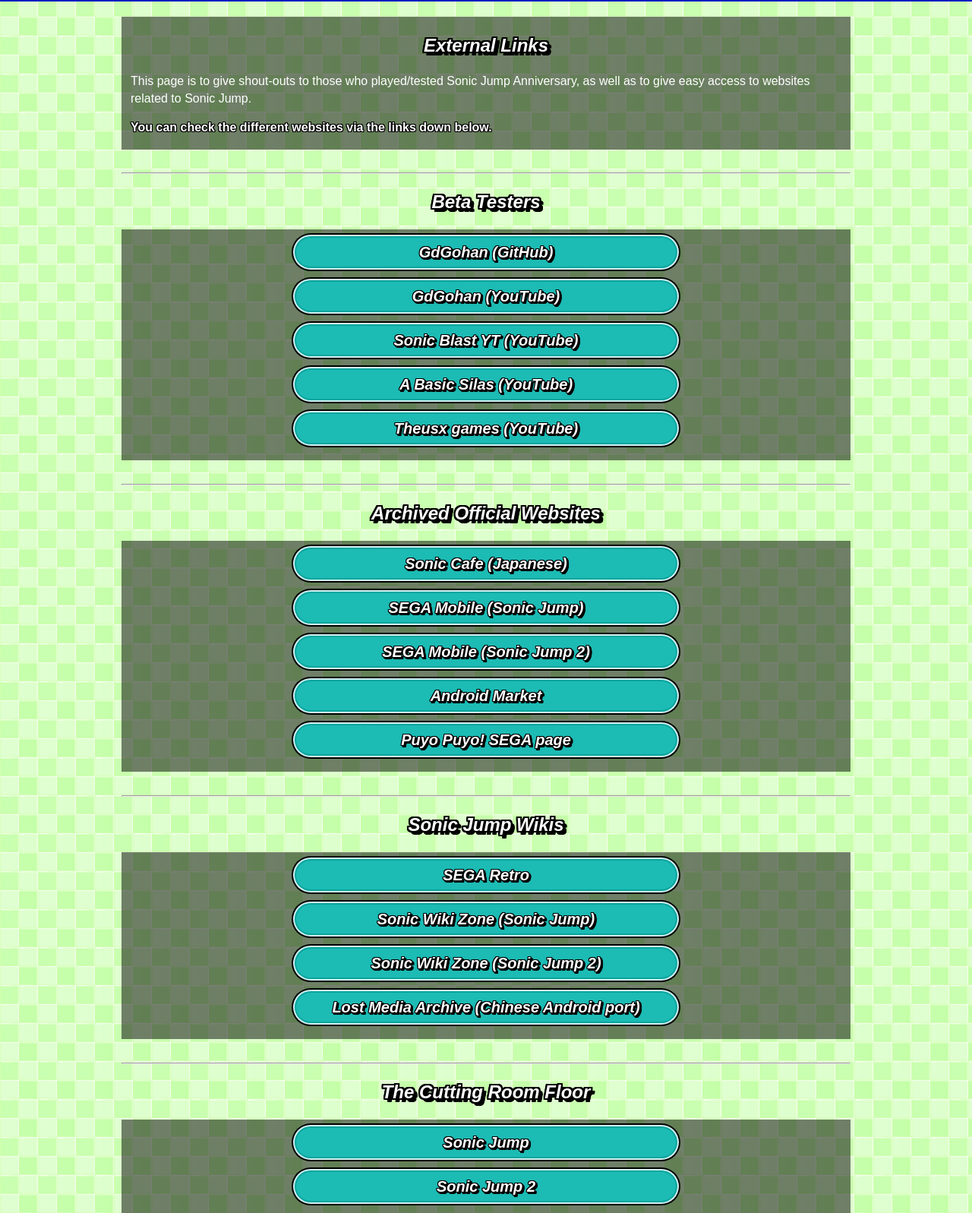
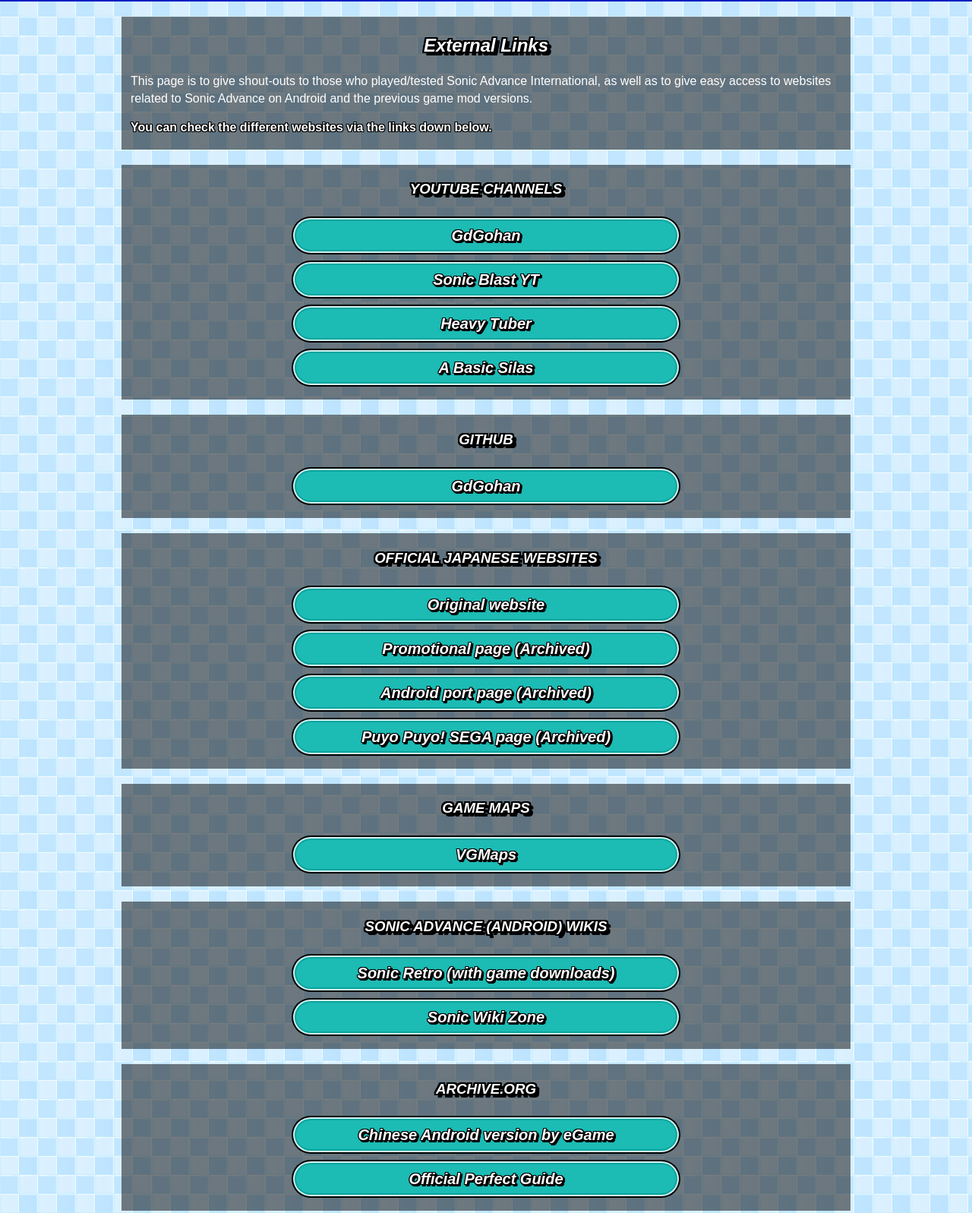
Before and after one commit to Furrican/sonic-advance-international, a plain HTML site: page external.html in a window 1280 px wide. Shown: the part 78-1675 px from the top of the page at 76% size. Drawn offline with Linux system fonts and the light colour scheme.

Commit message:
Add files via upload

```diff
--- a/external.html
+++ b/external.html
@@ -2,82 +2,87 @@
 <html>
   <head><meta charset="UTF-8">
     <meta name="viewport" content="width=device-width, initial-scale=1.0">
-    <title>Sonic Jump Anniversary - External Links</title>
+    <title>Sonic Advance International - External Links</title>
     <link rel="icon" type="image/png" href="misc/favicon.png">
     <link rel="stylesheet" href="styles.css">
     <script type="text/javascript" src="scripts.js"></script>
   </head>
-  <body id="top" style="background-image: url('misc/bg4.gif');">
+  <body id="top" style="background-image: url('misc/bg2.gif');">
     <header>
       <span class="burger" id="burger" onclick="Nav()">&#9776;</span>
       <a href="updates.html"><img class="logo2" src="misc/title_right.png"></a>
       <nav id="mySidenav">
-        <div>
-          <h2>External Links</h2>
-          <a href="archives.html" class="button">&#8617; BACK</a>
-          <a href="#betatesters" class="button">Beta Testers</a>
-          <a href="#official" class="button">Archived Official Websites</a>
-          <a href="#wikis" class="button">Sonic Jump Wikis</a>
-          <a href="#tcrf" class="button">The Cutting Room Floor</a>
-          <a href="#abandonware" class="button">My Abandonware</a>
-          <a href="#youtube" class="button">YouTube Videos</a>
-        </div>
+        <h2>Game Website</h2>
+        <a href="index.html" class="button">&#8617; BACK</a>
+        <a href="updates.html" class="button spaced">Updates</a>
+        <a href="project60fps.html" class="button spaced">Project 60fps</a>
+        <a href="hints.html" class="button spaced">Tips & Hints</a>
+        <a href="external.html" class="button-active spaced">External Links</a>
+        <a href="support.html" class="button spaced">Projects & Support</a>
+        <div></div>
       </nav>
     </header>
     <section onclick="closeNav()">
       <div class="block">
         <h1>External Links</h1>
-        <p>This page is to give shout-outs to those who played/tested Sonic Jump Anniversary, as well as to give easy access to websites related to Sonic Jump.</p>
+        <p>This page is to give shout-outs to those who played/tested Sonic Advance International, as well as to give easy access to websites related to Sonic Advance on Android and the previous game mod versions.</p>
         <p><strong>You can check the different websites via the links down below.</strong></p>
       </div>
-      <br><hr><h1 id="betatesters">Beta Testers</h1>
       <div class="block">
+        <h3>YOUTUBE CHANNELS</h3>
         <div class="external">
-          <a href="https://github.com/gdgohan" target="_blank">GdGohan (GitHub)</a>
-          <a href="https://www.youtube.com/@gdgohan460" target="_blank">GdGohan (YouTube)</a>
-          <a href="https://www.youtube.com/@SonicBlastYT" target="_blank">Sonic Blast YT (YouTube)</a>
-          <a href="https://www.youtube.com/@Idontneedtobealovergamer3687" target="_blank">A Basic Silas (YouTube)</a>
-          <a href="https://www.youtube.com/@theusxgamesBR" target="_blank">Theusx games (YouTube)</a>
+          <a href="https://www.youtube.com/@gdgohan460" target="_blank">GdGohan</a>
+          <a href="https://www.youtube.com/@SonicBlastYT" target="_blank">Sonic Blast YT</a>
+          <a href="https://www.youtube.com/@%D0%A5%D0%B0%D0%B2%D0%B8%D0%A2%D1%80%D1%83%D0%B1%D0%B5%D1%80" target="_blank">Heavy Tuber</a>
+          <a href="https://www.youtube.com/@Idontneedtobealovergamer3687" target="_blank">A Basic Silas</a>
         </div>
       </div>
-      <br><hr><h1 id="official">Archived Official Websites</h1>
       <div class="block">
+        <h3>GITHUB</h3>
         <div class="external">
-          <a href="https://web.archive.org/web/20050328184112/http://www.sonicteam.com/cafe/sonicjump/index.html" target="_blank">Sonic Cafe (Japanese)</a>
-          <a href="https://web.archive.org/web/20061023163638/http://segamobile.com:80/Sonic_Jump?PHPSESSID=cce56122702f7109ee368862a47edc34" target="_blank">SEGA Mobile (Sonic Jump)</a>
-          <a href="http://web.archive.org/web/20080705041439/http://www.segamobile.com/Sonic_Jump_2" target="_blank">SEGA Mobile (Sonic Jump 2)</a>
-          <a href="https://web.archive.org/web/20110624112301/https://market.android.com/details?id=jp.co.sega.sonic_jump.monthly.sum&feature=search_result" target="_blank">Android Market</a>
-          <a href="https://web.archive.org/web/20130622012750/http://sp.puyosega.com/redirect_pc.jsp" target="_blank">Puyo Puyo! SEGA page</a>
+          <a href="https://github.com/gdgohan" target="_blank">GdGohan</a>
         </div>
       </div>
-      <br><hr><h1 id="wikis">Sonic Jump Wikis</h1>
       <div class="block">
+        <h3>OFFICIAL JAPANESE WEBSITES</h1>
         <div class="external">
-          <a href="https://segaretro.org/Sonic_Jump_(2005)" target="_blank">SEGA Retro</a>
-          <a href="https://sonic.fandom.com/wiki/Sonic_Jump" target="_blank">Sonic Wiki Zone (Sonic Jump)</a>
-          <a href="https://sonic.fandom.com/wiki/Sonic_Jump_2" target="_blank">Sonic Wiki Zone (Sonic Jump 2)</a>
-          <a href="https://lostmediaarchive.fandom.com/wiki/Sonic_Jump(Android,_Chinese_version)" target="_blank">Lost Media Archive (Chinese Android port)</a>
+          <a href="https://sonic.sega.jp/advance" target="_blank">Original website</a>
+          <a href="https://web.archive.org/web/20040623134921/http://sega.jp/gba/sonic/" target="_blank">Promotional page (Archived)</a>
+          <a href="https://web.archive.org/web/20160307110136/http://sp.puyosega.com/appli/sonic_advance/index.jsp?param=sittop" target="_blank">Android port page (Archived)</a>
+          <a href="https://web.archive.org/web/20130622012750/http://sp.puyosega.com/redirect_pc.jsp" target="_blank">Puyo Puyo! SEGA page (Archived)</a>
         </div>
       </div>
-      <br><hr><h1 id="tcrf">The Cutting Room Floor</h1>
       <div class="block">
+        <h3>GAME MAPS</h3>
         <div class="external">
-          <a href="https://tcrf.net/Sonic_Jump_(2005)" target="_blank">Sonic Jump</a>
-          <a href="https://tcrf.net/Sonic_Jump_(2007)" target="_blank">Sonic Jump 2</a>
+          <a href="https://vgmaps.de/maps/gba/sonic-advance.php" target="_blank">VGMaps</a>
         </div>
       </div>
-      <br><hr><h1 id="abandonware">My Abandonware</h1>
       <div class="block">
+        <h3>SONIC ADVANCE (ANDROID) WIKIS</h3>
         <div class="external">
-          <a href="https://www.myabandonware.com/game/sonic-jump-vwp" target="_blank">Sonic Jump</a>
+          <a href="https://info.sonicretro.org/Sonic_Advance_(Android)" target="_blank">Sonic Retro (with game downloads)</a>
+          <a href="https://sonic.fandom.com/wiki/Sonic_Advance_(Android)" target="_blank">Sonic Wiki Zone</a>
         </div>
       </div>
-      <br><hr><h1 id="youtube">YouTube Videos</h1>
       <div class="block">
+        <h3>ARCHIVE.ORG</h3>
         <div class="external">
-          <a href="https://www.youtube.com/watch?v=Y2Xi6aIuiqA" target="_blank">Original Japanese version</a>
-          <a href="https://www.youtube.com/watch?v=dRm3ljjmZgo" target="_blank">Korean version</a>
-          <a href="https://www.youtube.com/watch?v=4iD5z0sf1vc" target="_blank">Sonic Jump 2 (PREVIEW)</a>
+          <a href="https://archive.org/details/1.0.0_202310" target="_blank">Chinese Android version by eGame</a>
+          <a href="https://archive.org/details/SonicAdvanceOfficialPerfectGuideVersusBooks" target="_blank">Official Perfect Guide</a>
+        </div>
+      </div>
+      <div class="block">
+        <h3>SAGE EXPO MOD ENTRIES</h3>
+        <div class="external">
+          <a href="https://sonicfangameshq.com/forums/showcase/obsolete-sonic-advance-android-anniversary-mods-pack.910/" target="_blank">Anniversary Mods Pack (2021)</a>
+          <a href="https://sonicfangameshq.com/forums/showcase/sonic-advance-android-most-mods.2063/" target="_blank">MOST Mods (2024)</a>
+        </div>
+      </div>
+      <div class="block">
+        <h3>FEATURED MOD ARTICLE</h3>
+        <div class="external">
+          <a href="https://www.megavisions.net/modder-adds-new-features-to-sonic-advance-on-android/" target="_blank">Anniversary Mods - Mega Visions</a>
         </div>
       </div>
     </section>
@@ -86,8 +91,8 @@
       <p>
         <strong>
           Original game ©SEGA CORPORATION.<br>
-          ©AIRPLAY/SEGA CORPORATION, 2005, 2007, 2011. All rights reserved.<br>
-          SONIC JUMP, Sonic the Hedgehog and all related characters are registered trademarks of SEGA CORPORATION.
+          ©SONICTEAM/SEGA CORPORATION, 2001, 2011, 2013. All rights reserved.<br>
+          SONIC ADVANCE, Sonic the Hedgehog and all related characters are registered trademarks of SEGA CORPORATION.
         </strong>
       </p>
       <div></div>
```
